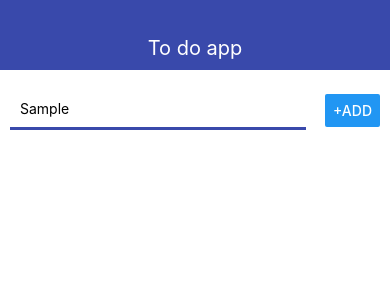
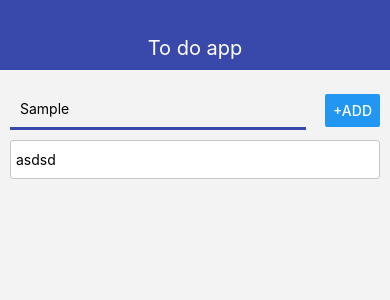
Before and after one commit to anaxronik/rn_todoApp, a React Native app: screen / in a window 390 px wide. Both pictures are taken after typing "Sample" into the empty fields and a click on the button "+ADD". Shown: the top 300 px of the page. Built offline with nearby package versions, Linux system fonts and the light colour scheme.

Commit message:
create todos list

```diff
--- a/App.js
+++ b/App.js
@@ -2,6 +2,7 @@ import React, { useState } from "react";
 import { StyleSheet, Text, View } from "react-native";
 import Navbar from "./src/Navbar";
 import AddTodo from "./src/AddTodo";
+import Todo from "./src/Todo";
 
 export default function App() {
   const [todos, setTodos] = useState([]);
@@ -15,10 +16,15 @@ export default function App() {
   };
 
   return (
-    <View>
+    <View style={styles.app}>
       <Navbar title="To do app"></Navbar>
       <View style={styles.container}>
         <AddTodo onSubmit={addTodo}></AddTodo>
+        <View>
+          {todos.map((todo) => {
+            return <Todo title={todo.title} key={todo.id} />;
+          })}
+        </View>
       </View>
     </View>
   );
@@ -29,4 +35,8 @@ const styles = StyleSheet.create({
     paddingHorizontal: 10,
     paddingVertical: 20,
   },
+  app: {
+    flex: 1,
+    backgroundColor: "#F3F3F3",
+  },
 });
--- /dev/null
+++ b/src/Todo.js
@@ -0,0 +1,27 @@
+import React from "react";
+import { StyleSheet, Text, View } from "react-native";
+
+const Todo = ({ title }) => {
+  return (
+    <View style={styles.todo}>
+      <Text>{title}</Text>
+    </View>
+  );
+};
+
+export default Todo;
+
+const styles = StyleSheet.create({
+  todo: {
+    flexDirection: "row",
+    alignItems: "center",
+    borderStyle: "solid",
+    borderWidth: 1,
+    borderRadius: 3,
+    borderColor: "#C7C7C7",
+    paddingHorizontal: 5,
+    paddingVertical: 10,
+    marginTop: 10,
+    backgroundColor: "white",
+  },
+});
```
